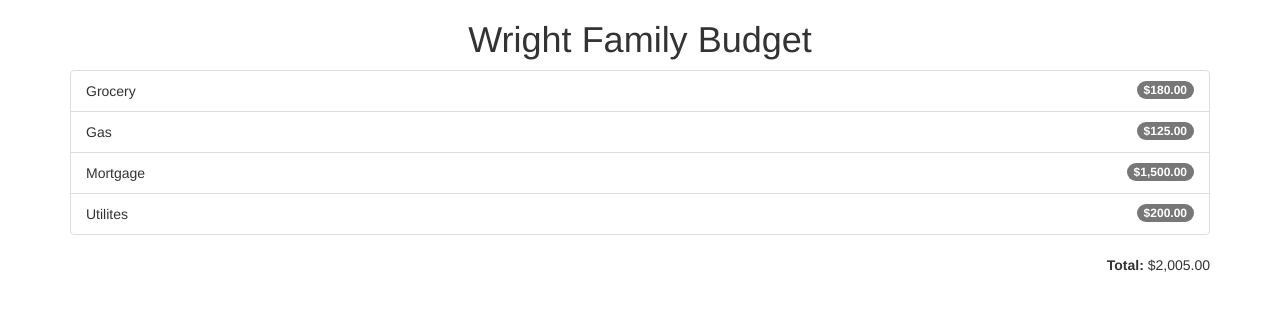
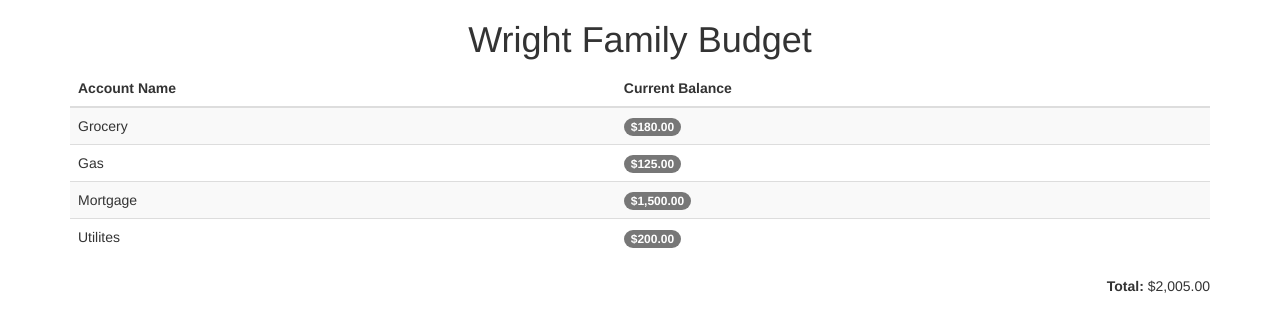
Before and after one commit to samoasao/Budget-App, an Angular app: page / in a window 1280 px wide. Shown: the top 332 px of the page. Built offline with nearby package versions, Linux system fonts and the light colour scheme.

Commit message:
Budget is table instead of list

```diff
--- a/src/app/categories.component.html
+++ b/src/app/categories.component.html
@@ -1,12 +1,23 @@
 <div>
-	<ul class="list-group">
-		<li class="list-group-item" *ngFor="let category of categories">{{category.name}}
-			<span class="badge">
-				{{category.currentBalance | currency : 'USD' : true}}
-			</span>
-		</li>
+	<table class="table table-striped">
+	<thead>
+	<tr>
+		<th>Account Name</th>
+		<th>Current Balance</th>
+	</tr>
+	</thead>
+	<tbody>
+		<tr *ngFor="let category of categories">
+			<td>{{category.name}} </td>
+			<td>
+				<span class="badge">
+					{{category.currentBalance | currency : 'USD' : true}}
+				</span>
+			</td>
+		</tr>
+	</tbody>
 <!--This Comment is on Table-->
-	</ul>
+	</table>
 </div>
 
 <div class="text-right">
```
